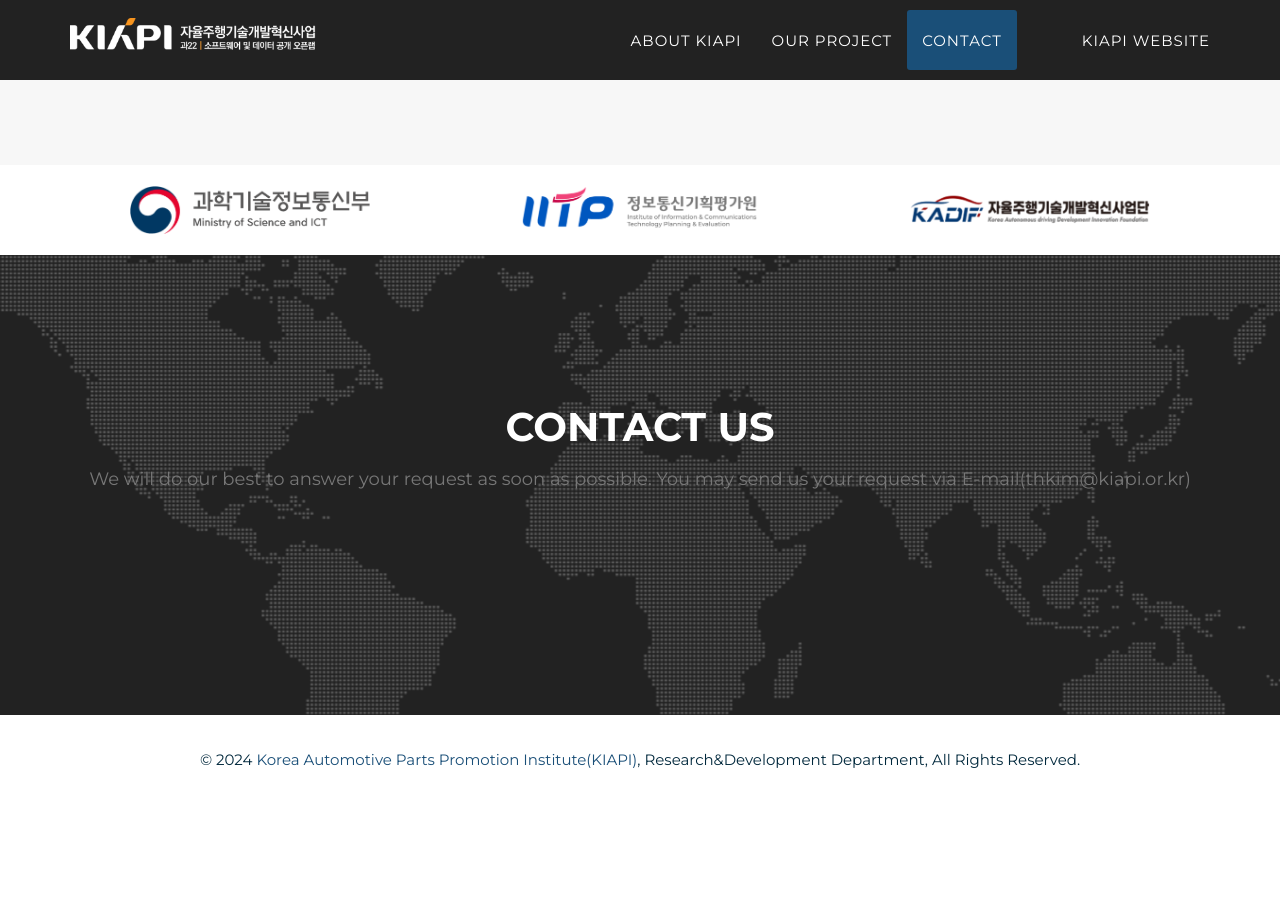
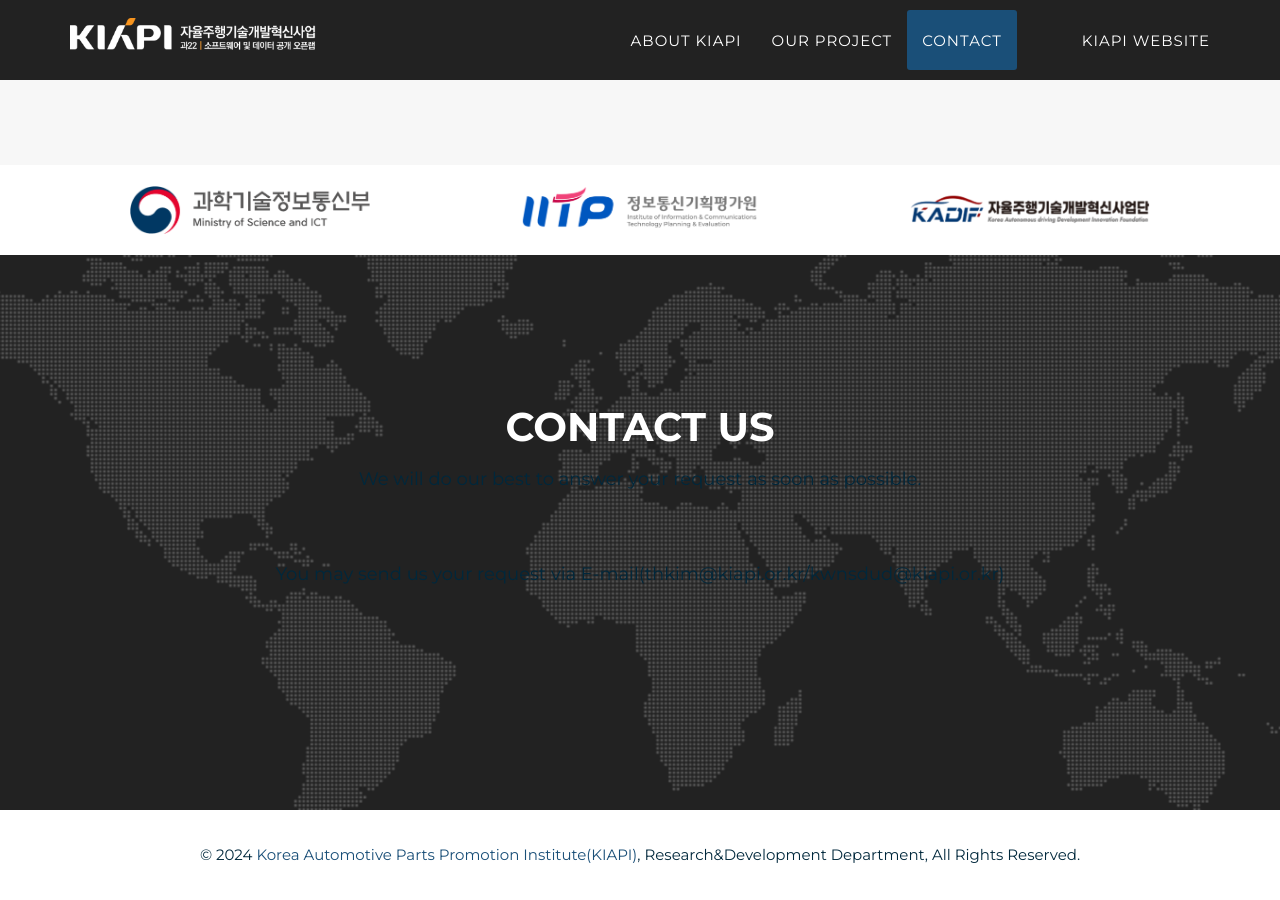
Before and after one commit to knowJang/kiapi-msit-22.github.io, a Jekyll site: the page built from index.html, in a window 1280 px wide and 900 px high, scrolled down 3731 px. Built offline with Jekyll 4.4.1, drawn with Linux system fonts in a browser that asks for light colours; some web fonts are replaced; before the commit the page ends 4536 px from its top, so only the background shows below that.

Commit message:
Update contact.html

```diff
--- a/_includes/2016_data/contact.html
+++ b/_includes/2016_data/contact.html
@@ -3,7 +3,8 @@
         <div class="row">
             <div class="col-lg-12 text-center">
                 <h2 class="section-heading">Contact Us</h2>
-                <h3 class="section-subheading text-muted">We will do our best to answer your request as soon as possible. You may send us your request via E-mail(thkim@kiapi.or.kr)</h3>
+                <h3 class="section-subheading">We will do our best to answer your request as soon as possible.</h3>
+                <h3 class="section-subheading">You may send us your request via E-mail(thkim@kiapi.or.kr/kwnsdud@kiapi.or.kr)</h3>
             </div>
         </div>
         <!--div class="row">
```
